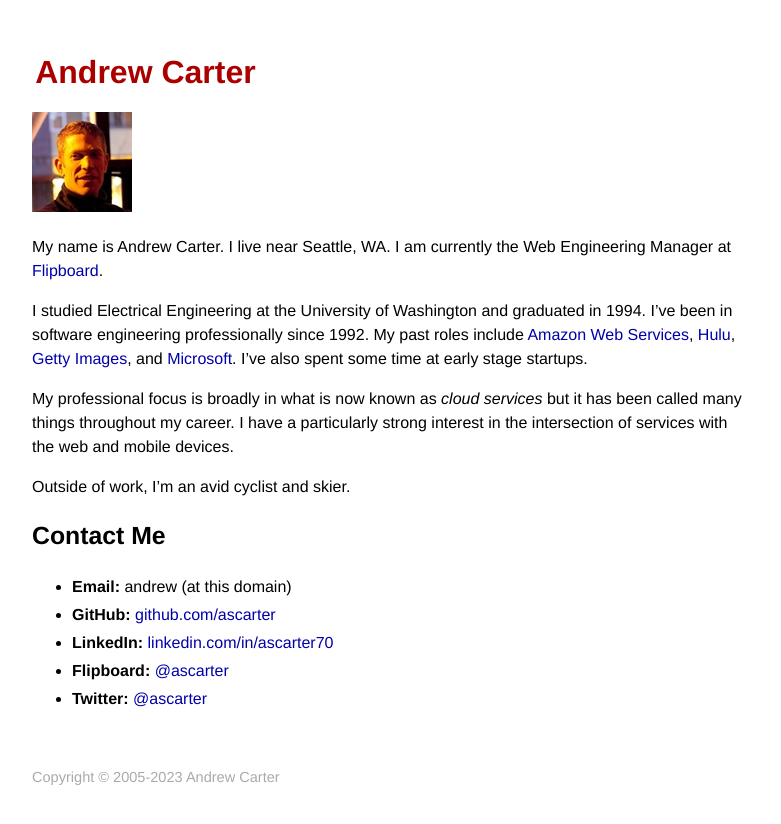
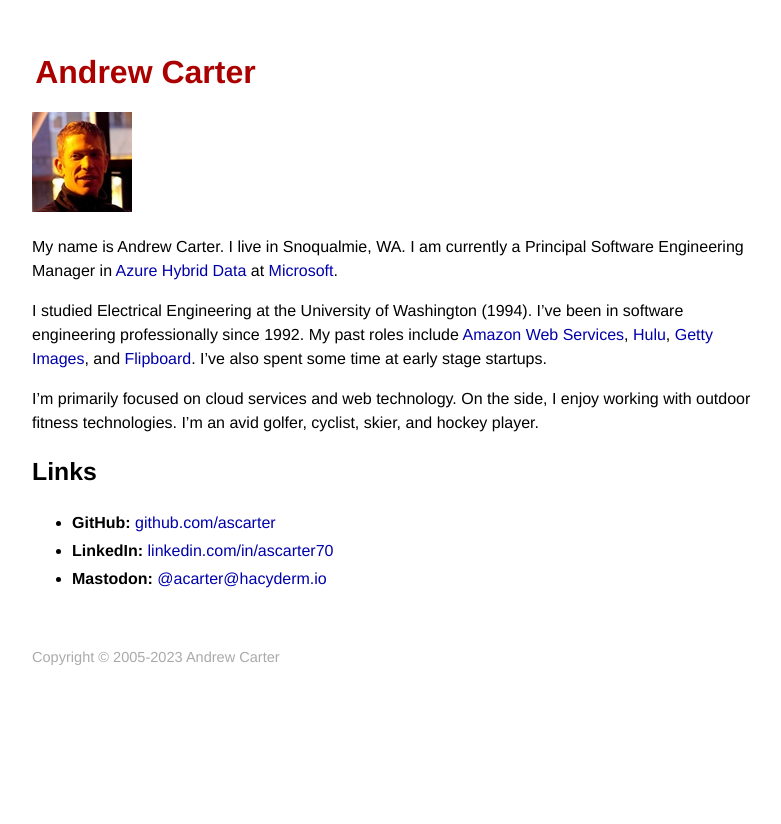
Before and after one commit to ascarter/ascarter.github.io, a Jekyll site: the page built from about.md, in a window 1280 px wide. Shown: the top 824 px of the page, without its empty margins (248-1029 px from the left). Built offline with Jekyll 4.4.1, drawn with Linux system fonts in a browser that asks for light colours.

Commit message:
Update about me

```diff
--- a/about.md
+++ b/about.md
@@ -5,18 +5,14 @@ title: about
 
 <span id="about-portrait"><img src="images/about-portrait.jpg" alt="Portrait of Andrew Carter" /></span>
 
-My name is Andrew Carter. I live near Seattle, WA. I am currently the Web Engineering Manager at [Flipboard](http:/www.flipboard.com).
+My name is Andrew Carter. I live in Snoqualmie, WA. I am currently a Principal Software Engineering Manager in [Azure Hybrid Data](https://azure.microsoft.com/en-us/products/azure-arc/hybrid-data-services/) at [Microsoft](https://microsoft.com).
 
-I studied Electrical Engineering at the University of Washington and graduated in 1994. I've been in software engineering professionally since 1992. My past roles include [Amazon Web Services](http://aws.amazon.com), [Hulu](http://www.hulu.com), [Getty Images](http://www.gettyimages.com), and [Microsoft](http://www.microsoft.com). I've also spent some time at early stage startups.
+I studied Electrical Engineering at the University of Washington (1994). I've been in software engineering professionally since 1992. My past roles include [Amazon Web Services](http://aws.amazon.com), [Hulu](http://www.hulu.com), [Getty Images](http://www.gettyimages.com), and [Flipboard](http://flipboard.com). I've also spent some time at early stage startups.
 
-My professional focus is broadly in what is now known as *cloud services* but it has been called many things throughout my career. I have a particularly strong interest in the intersection of services with the web and mobile devices.
+I'm primarily focused on cloud services and web technology. On the side, I enjoy working with outdoor fitness technologies. I'm an avid golfer, cyclist, skier, and hockey player.
 
-Outside of work, I'm an avid cyclist and skier.
+# Links
 
-# Contact Me
-
-* **Email:** andrew (at this domain)
 * **GitHub:** [github.com/ascarter](http://github.com/ascarter)
 * **LinkedIn:** [linkedin.com/in/ascarter70](https://www.linkedin.com/in/ascarter70)
-* **Flipboard:** [@ascarter](https://flipboard.com/@ascarter)
-* **Twitter:** [@ascarter](http://twitter.com/ascarter)
+* **Mastodon:** <a rel="me" href="https://hachyderm.io/@acarter">@acarter@hacyderm.io</a>
```
